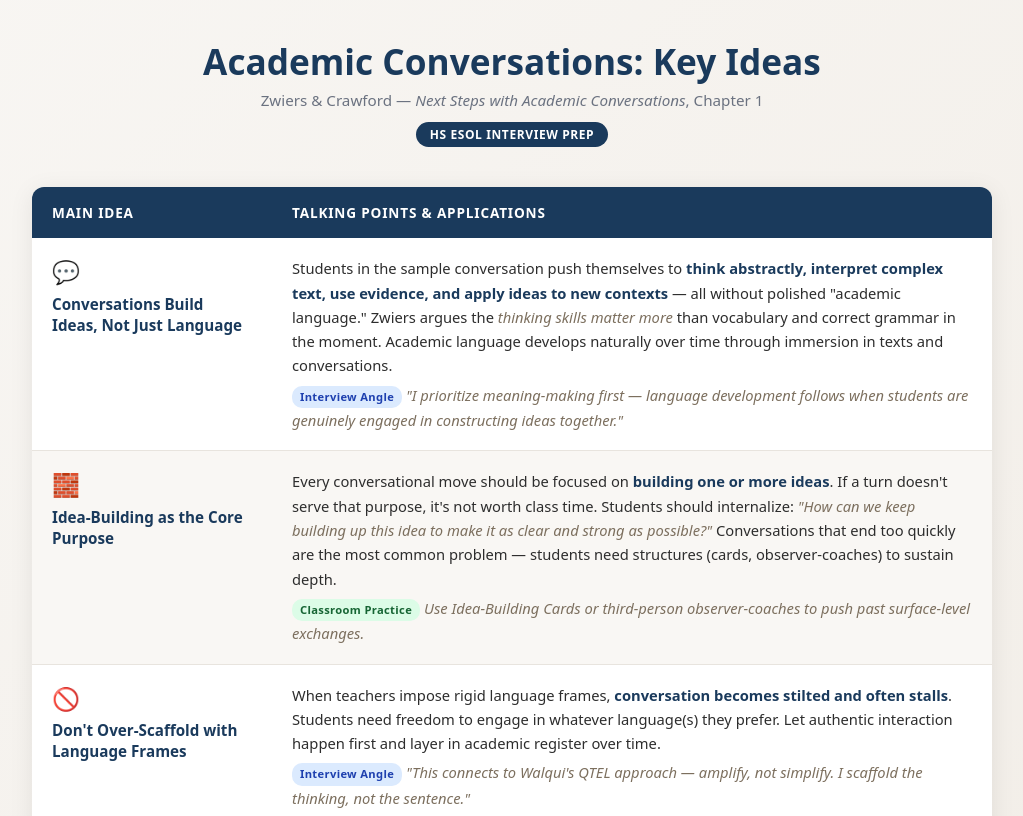
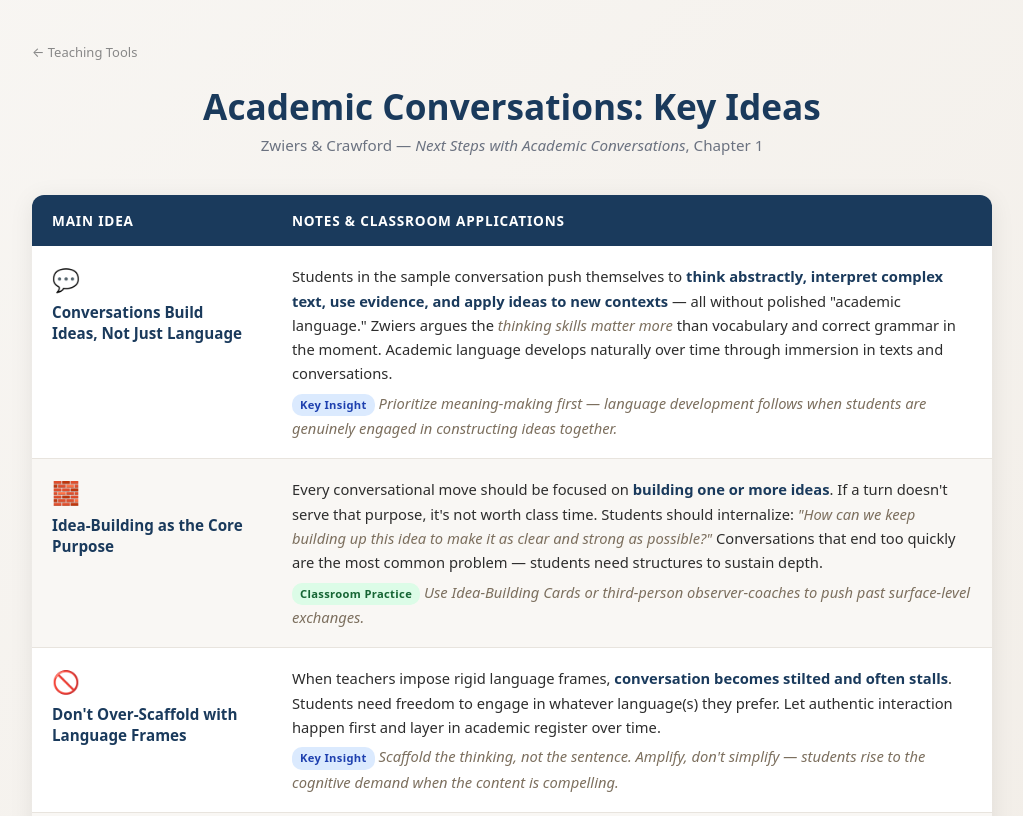
Before and after one commit to my92agsr/teaching, a plain HTML site: page tools/zwiers_key_ideas.html in a window 1280 px wide. Shown: the top 816 px of the page, without its empty margins (128-1151 px from the left). Drawn offline with Linux system fonts and the light colour scheme.

Commit message:
Reframe zwiers_key_ideas as teaching resource, remove interview prep content
Co-Authored-By: Claude Sonnet 4.6 <noreply@anthropic.com>

```diff
--- a/tools/zwiers_key_ideas.html
+++ b/tools/zwiers_key_ideas.html
@@ -3,7 +3,7 @@
 <head>
 <meta charset="UTF-8">
 <meta name="viewport" content="width=device-width, initial-scale=1.0">
-<title>Key Ideas - Zwiers Academic Conversations Ch. 1</title>
+<title>Zwiers — Academic Conversations Key Ideas</title>
 <style>
   *{margin:0;padding:0;box-sizing:border-box}
   body{font-family:system-ui,-apple-system,sans-serif;background:linear-gradient(135deg,#f8f6f3,#eee8e0);color:#2d2d2d;padding:40px 24px;min-height:100vh}
@@ -11,7 +11,8 @@
   .header{text-align:center;margin-bottom:40px}
   .header h1{font-size:2.2rem;color:#1a3a5c;margin-bottom:8px;line-height:1.2;font-weight:700}
   .header .subtitle{font-size:0.95rem;color:#6b7280;font-weight:500}
-  .header .tag{display:inline-block;margin-top:12px;background:#1a3a5c;color:#fff;font-size:0.75rem;font-weight:600;padding:4px 14px;border-radius:20px;letter-spacing:0.05em;text-transform:uppercase}
+  .back{display:inline-block;font-size:13px;color:#888;text-decoration:none;margin-bottom:24px;transition:color 0.2s}
+  .back:hover{color:#1a3a5c}
   table{width:100%;border-collapse:separate;border-spacing:0;border-radius:12px;overflow:hidden;box-shadow:0 4px 24px rgba(0,0,0,0.08)}
   thead th{background:#1a3a5c;color:#fff;font-weight:600;font-size:0.85rem;letter-spacing:0.06em;text-transform:uppercase;padding:16px 20px;text-align:left}
   thead th:first-child{width:240px;min-width:200px}
@@ -27,10 +28,10 @@
   .detail ul{margin:6px 0 2px 18px;padding:0}
   .detail ul li{margin-bottom:4px}
   .b{display:inline-block;font-size:0.7rem;font-weight:600;padding:2px 8px;border-radius:10px;margin-top:8px;letter-spacing:0.03em}
-  .bi{background:#dbeafe;color:#1e40af}
   .bp{background:#dcfce7;color:#166534}
   .bt{background:#fef3c7;color:#92400e}
   .bd{background:#f3e8ff;color:#6b21a8}
+  .bk{background:#dbeafe;color:#1e40af}
   .footer{text-align:center;margin-top:32px;font-size:0.8rem;color:#9ca3af}
   @media print{body{background:#fff;padding:20px}table{box-shadow:none}}
   @media(max-width:640px){.header h1{font-size:1.6rem}thead th:first-child{width:140px;min-width:120px}tbody td{padding:12px 14px;font-size:0.85rem}}
@@ -38,25 +39,25 @@
 </head>
 <body>
 <div class="container">
+  <a class="back" href="/">&larr; Teaching Tools</a>
   <div class="header">
     <h1>Academic Conversations: Key Ideas</h1>
     <div class="subtitle">Zwiers &amp; Crawford — <em>Next Steps with Academic Conversations</em>, Chapter 1</div>
-    <span class="tag">HS ESOL Interview Prep</span>
   </div>
   <table>
-    <thead><tr><th>Main Idea</th><th>Talking Points &amp; Applications</th></tr></thead>
+    <thead><tr><th>Main Idea</th><th>Notes &amp; Classroom Applications</th></tr></thead>
     <tbody>
       <tr>
         <td class="mi"><span class="icon">&#x1F4AC;</span>Conversations Build Ideas, Not Just Language</td>
-        <td class="detail">Students in the sample conversation push themselves to <strong>think abstractly, interpret complex text, use evidence, and apply ideas to new contexts</strong> — all without polished "academic language." Zwiers argues the <em>thinking skills matter more</em> than vocabulary and correct grammar in the moment. Academic language develops naturally over time through immersion in texts and conversations.<br><span class="b bi">Interview Angle</span> <em>"I prioritize meaning-making first — language development follows when students are genuinely engaged in constructing ideas together."</em></td>
+        <td class="detail">Students in the sample conversation push themselves to <strong>think abstractly, interpret complex text, use evidence, and apply ideas to new contexts</strong> — all without polished "academic language." Zwiers argues the <em>thinking skills matter more</em> than vocabulary and correct grammar in the moment. Academic language develops naturally over time through immersion in texts and conversations.<br><span class="b bk">Key Insight</span> <em>Prioritize meaning-making first — language development follows when students are genuinely engaged in constructing ideas together.</em></td>
       </tr>
       <tr>
         <td class="mi"><span class="icon">&#x1F9F1;</span>Idea-Building as the Core Purpose</td>
-        <td class="detail">Every conversational move should be focused on <strong>building one or more ideas</strong>. If a turn doesn't serve that purpose, it's not worth class time. Students should internalize: <em>"How can we keep building up this idea to make it as clear and strong as possible?"</em> Conversations that end too quickly are the most common problem — students need structures (cards, observer-coaches) to sustain depth.<br><span class="b bp">Classroom Practice</span> <em>Use Idea-Building Cards or third-person observer-coaches to push past surface-level exchanges.</em></td>
+        <td class="detail">Every conversational move should be focused on <strong>building one or more ideas</strong>. If a turn doesn't serve that purpose, it's not worth class time. Students should internalize: <em>"How can we keep building up this idea to make it as clear and strong as possible?"</em> Conversations that end too quickly are the most common problem — students need structures to sustain depth.<br><span class="b bp">Classroom Practice</span> <em>Use Idea-Building Cards or third-person observer-coaches to push past surface-level exchanges.</em></td>
       </tr>
       <tr>
         <td class="mi"><span class="icon">&#x1F6AB;</span>Don't Over-Scaffold with Language Frames</td>
-        <td class="detail">When teachers impose rigid language frames, <strong>conversation becomes stilted and often stalls</strong>. Students need freedom to engage in whatever language(s) they prefer. Let authentic interaction happen first and layer in academic register over time.<br><span class="b bi">Interview Angle</span> <em>"This connects to Walqui's QTEL approach — amplify, not simplify. I scaffold the thinking, not the sentence."</em></td>
+        <td class="detail">When teachers impose rigid language frames, <strong>conversation becomes stilted and often stalls</strong>. Students need freedom to engage in whatever language(s) they prefer. Let authentic interaction happen first and layer in academic register over time.<br><span class="b bk">Key Insight</span> <em>Scaffold the thinking, not the sentence. Amplify, don't simplify — students rise to the cognitive demand when the content is compelling.</em></td>
       </tr>
       <tr>
         <td class="mi"><span class="icon">&#x1F3AF;</span>Three Features of Effective Prompts</td>
@@ -64,7 +65,7 @@
       </tr>
       <tr>
         <td class="mi"><span class="icon">&#x1F4D0;</span>Standards to Conversation-Worthy Ideas</td>
-        <td class="detail">Three strategies for turning standards into strong prompts:<ul><li><strong>Find multi-part concepts</strong> — standards with multiple components, evidence, connections, or examples that require multiple sentences to describe</li><li><strong>Find arguments &amp; decisions</strong> — controversial issues where students must build both sides before choosing (doubles the building!)</li><li><strong>Find thinking-skill language</strong> — interpret, evaluate, synthesize, compare, empathize, infer cause/effect</li></ul><span class="b bi">Interview Angle</span> <em>"I can take any content standard and reverse-engineer it into a conversation prompt. Let me show you an example from the SOLs…"</em></td>
+        <td class="detail">Three strategies for turning standards into strong prompts:<ul><li><strong>Find multi-part concepts</strong> — standards with multiple components, evidence, connections, or examples that require multiple sentences to describe</li><li><strong>Find arguments &amp; decisions</strong> — controversial issues where students must build both sides before choosing (doubles the building!)</li><li><strong>Find thinking-skill language</strong> — interpret, evaluate, synthesize, compare, empathize, infer cause/effect</li></ul><span class="b bk">Key Insight</span> <em>Any content standard can be reverse-engineered into a conversation prompt — look for the verbs and the complexity.</em></td>
       </tr>
       <tr>
         <td class="mi"><span class="icon">&#x1F4DA;</span>Content Accuracy Matters</td>
@@ -72,7 +73,7 @@
       </tr>
       <tr>
         <td class="mi"><span class="icon">&#x1F9E0;</span>Mental Multitasking in Conversation</td>
-        <td class="detail">Conversation requires simultaneous cognitive work: <strong>processing a partner's ideas, evaluating their value, considering clarification, preparing evidence, pruning irrelevant thoughts, planning paraphrases or respectful challenges</strong> — all while staying focused on building the idea. This is why conversation is such powerful cognitive exercise.<br><span class="b bi">Interview Angle</span> <em>"This is why interaction deserves to be treated as a fifth language domain — it demands unique cognitive work that the other four don't capture."</em></td>
+        <td class="detail">Conversation requires simultaneous cognitive work: <strong>processing a partner's ideas, evaluating their value, considering clarification, preparing evidence, pruning irrelevant thoughts, planning paraphrases or respectful challenges</strong> — all while staying focused on building the idea. This is why conversation is such powerful cognitive exercise.<br><span class="b bk">Key Insight</span> <em>Interaction deserves to be treated as a fifth language domain — it demands unique cognitive work that the other four don't capture.</em></td>
       </tr>
       <tr>
         <td class="mi"><span class="icon">&#x1F440;</span>Nonverbal Communication</td>
@@ -84,12 +85,11 @@
       </tr>
       <tr>
         <td class="mi"><span class="icon">&#x2728;</span>Published Curricula Need Your Touch</td>
-        <td class="detail">Published materials tend to produce <strong>weak conversation prompts</strong> because they can't tailor to your specific students' background knowledge, interests, and needs. The most effective prompts are <em>not</em> created at the last minute — they come from your teacher knowledge of who your students are. The best prompts (a) let students shape ideas without being too open-ended, and (b) take real work to create.<br><span class="b bi">Interview Angle</span> <em>"I don't just lift questions from the textbook. I redesign prompts based on my students' proficiency levels, background knowledge, and what they need to practice."</em></td>
+        <td class="detail">Published materials tend to produce <strong>weak conversation prompts</strong> because they can't tailor to your specific students' background knowledge, interests, and needs. The most effective prompts are <em>not</em> created at the last minute — they come from your teacher knowledge of who your students are. The best prompts (a) let students shape ideas without being too open-ended, and (b) take real work to create.<br><span class="b bk">Key Insight</span> <em>Redesign prompts based on your students' proficiency levels, background knowledge, and what they need to practice — don't lift from the textbook.</em></td>
       </tr>
     </tbody>
   </table>
-  <div class="footer">Source: Zwiers, J. &amp; Crawford, M. — <em>Next Steps with Academic Conversations</em> (Ch. 1) | Prepared for HS ESOL interview prep</div>
+  <div class="footer">Source: Zwiers, J. &amp; Crawford, M. — <em>Next Steps with Academic Conversations</em>, Ch. 1</div>
 </div>
-
 </body>
 </html>
```
